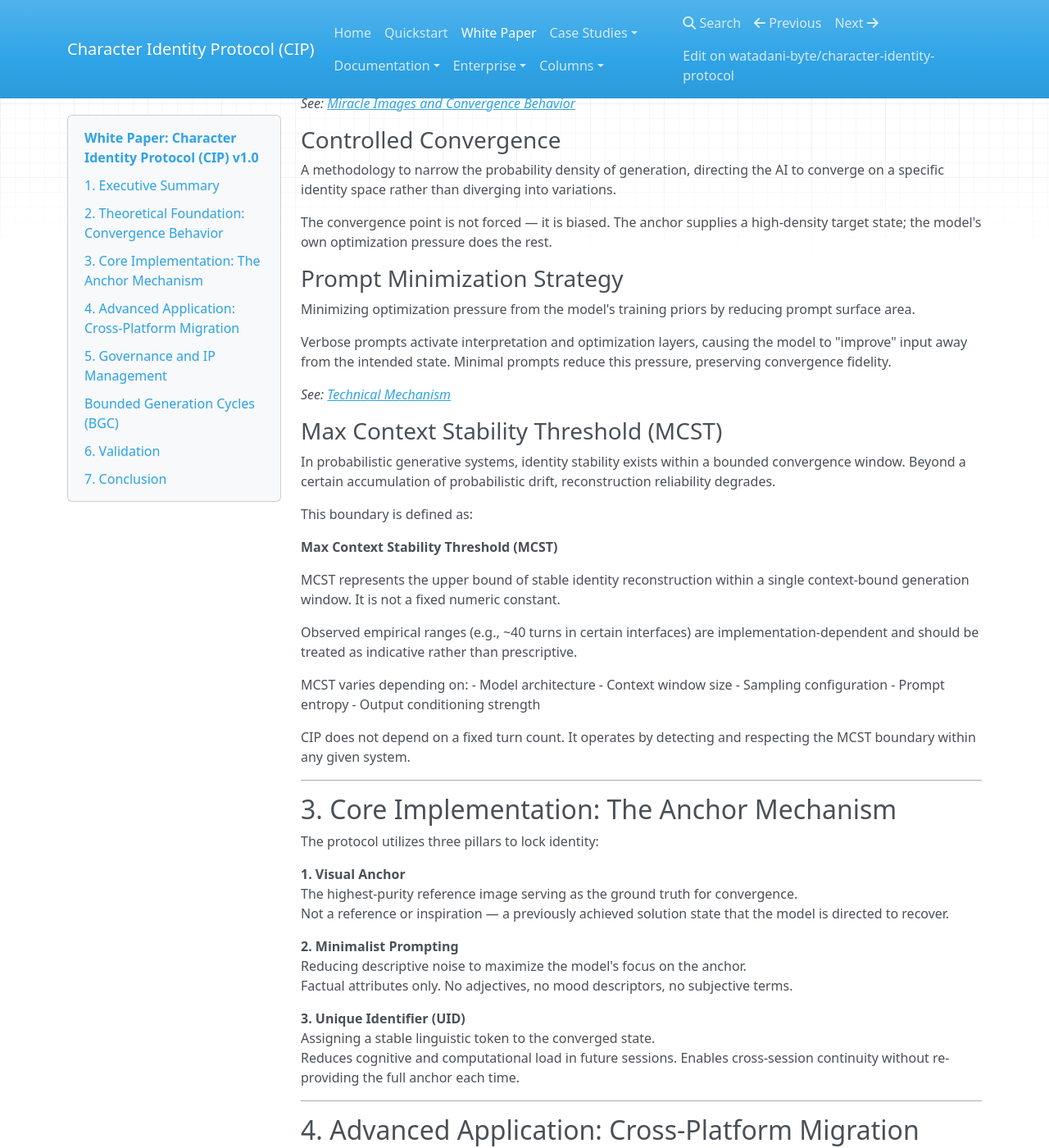
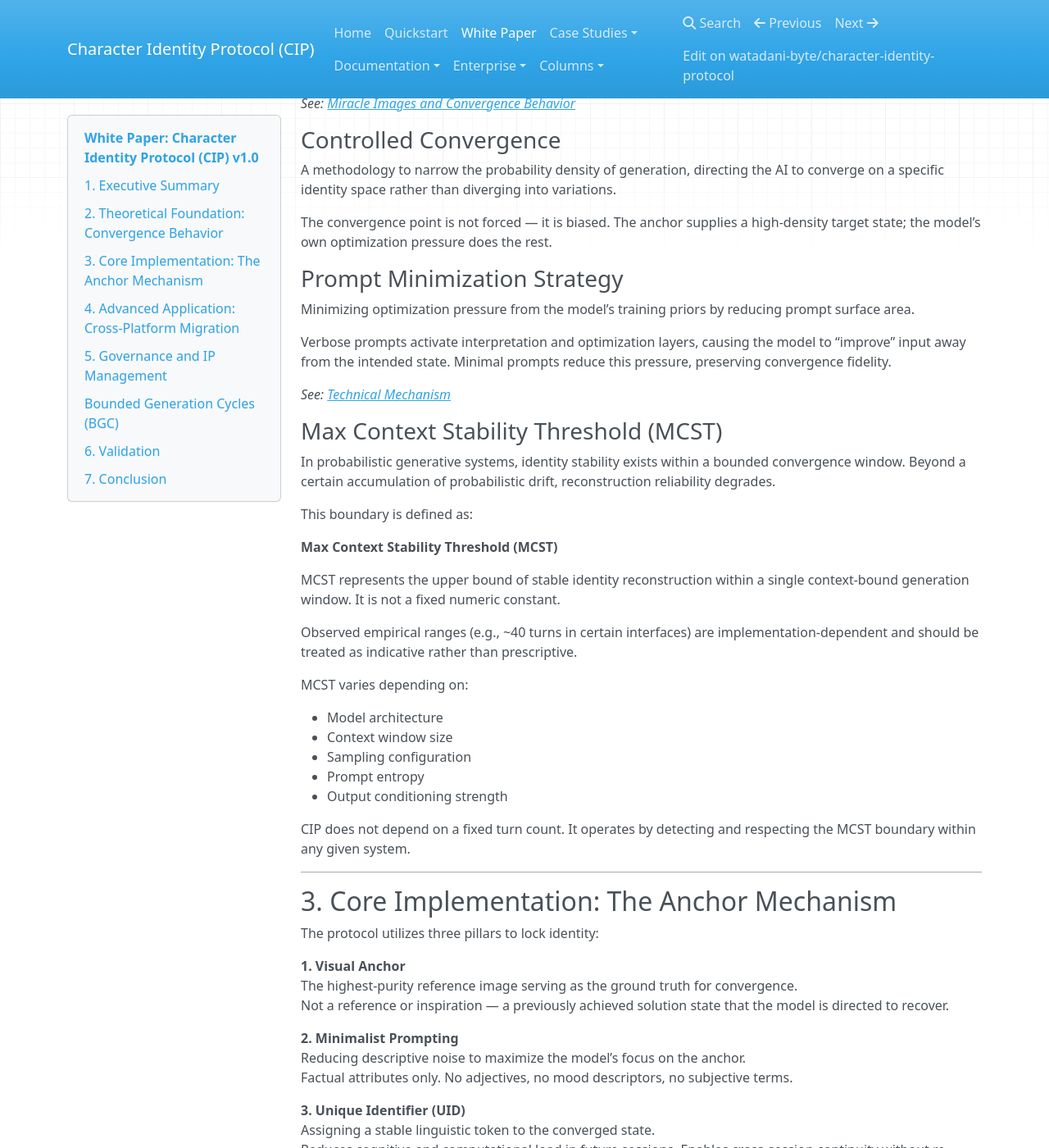
Before and after one commit to watadani-byte/character-identity-protocol, an MkDocs documentation site: the page built from docs/whitepaper_v1.md, in a window 1280 px wide and 1400 px high, scrolled down 1002 px. Shown: the whole window at 82% size. Built offline with MkDocs 1.6.1, drawn with Linux system fonts in a browser that asks for light colours; nearby versions of some CDN libraries; some of the changed text lies outside the part shown.

Commit message:
whitepaper_v1.md を更新

```diff
--- a/docs/whitepaper_v1.md
+++ b/docs/whitepaper_v1.md
@@ -5,7 +5,7 @@
 > This white paper reflects operational observations and validated production workflows.
 > It does not claim deterministic reproduction or internal model access.
 
----
+-----
 
 ## 1. Executive Summary
 
@@ -17,7 +17,7 @@ The Character Identity Protocol (CIP) defines a character not as a random output
 
 In style-defined identity domains (e.g., anime and franchise animation), rendering regime stability constitutes part of identity and is enforced under the same Quality Gate discipline.
 
----
+-----
 
 ## 2. Theoretical Foundation: Convergence Behavior
 
@@ -27,9 +27,9 @@ In style-defined identity domains (e.g., anime and franchise animation), renderi
 
 > *Operational note: Identity is governed through explicit validation constraints — gate criteria, threshold enforcement, and Hard Abort discipline — not asserted by descriptive claim alone.*
 
----
+-----
 
-### The "Miracle Image" Phenomenon
+### The “Miracle Image” Phenomenon
 
 High-purity outputs that emerge within the latent space are defined as **solution states** rather than random accidents.
 
@@ -41,13 +41,13 @@ These frames exhibit unusually high coherence — disproportionately finished re
 
 A methodology to narrow the probability density of generation, directing the AI to converge on a specific identity space rather than diverging into variations.
 
-The convergence point is not forced — it is biased. The anchor supplies a high-density target state; the model's own optimization pressure does the rest.
+The convergence point is not forced — it is biased. The anchor supplies a high-density target state; the model’s own optimization pressure does the rest.
 
 ### Prompt Minimization Strategy
 
-Minimizing optimization pressure from the model's training priors by reducing prompt surface area.
+Minimizing optimization pressure from the model’s training priors by reducing prompt surface area.
 
-Verbose prompts activate interpretation and optimization layers, causing the model to "improve" input away from the intended state. Minimal prompts reduce this pressure, preserving convergence fidelity.
+Verbose prompts activate interpretation and optimization layers, causing the model to “improve” input away from the intended state. Minimal prompts reduce this pressure, preserving convergence fidelity.
 
 *See: [Technical Mechanism](technical_mechanism.md)*
 
@@ -66,6 +66,7 @@ It is not a fixed numeric constant.
 Observed empirical ranges (e.g., ~40 turns in certain interfaces) are implementation-dependent and should be treated as indicative rather than prescriptive.
 
 MCST varies depending on:
+
 - Model architecture
 - Context window size
 - Sampling configuration
@@ -75,7 +76,7 @@ MCST varies depending on:
 CIP does not depend on a fixed turn count.
 It operates by detecting and respecting the MCST boundary within any given system.
 
----
+-----
 
 ## 3. Core Implementation: The Anchor Mechanism
 
@@ -86,20 +87,21 @@ The highest-purity reference image serving as the ground truth for convergence.
 Not a reference or inspiration — a previously achieved solution state that the model is directed to recover.
 
 **2. Minimalist Prompting**
-Reducing descriptive noise to maximize the model's focus on the anchor.
+Reducing descriptive noise to maximize the model’s focus on the anchor.
 Factual attributes only. No adjectives, no mood descriptors, no subjective terms.
 
 **3. Unique Identifier (UID)**
 Assigning a stable linguistic token to the converged state.
 Reduces cognitive and computational load in future sessions. Enables cross-session continuity without re-providing the full anchor each time.
 
----
+-----
 
 ## 4. Advanced Application: Cross-Platform Migration
 
-### 4.1 The "Lost Character" Problem
+### 4.1 The “Lost Character” Problem
 
 Identities often become lost due to:
+
 - Model architecture shifts (e.g., Stable Diffusion → DALL-E 3)
 - Session context expiration
 - Prompt drift across iterations
@@ -108,12 +110,12 @@ The original prompt no longer yields the same result. Increasing detail makes it
 
 ### 4.2 Solution: Recovery Framing
 
-**From "Recreation" to "Recovery"**
+**From “Recreation” to “Recovery”**
 
-By framing the request as recovery of a lost entity, the operator shifts the AI's optimization target.
+By framing the request as recovery of a lost entity, the operator shifts the AI’s optimization target.
 
-- "Recreate" → generate something similar → variation is acceptable
-- "Recover" → return to a specific prior state → convergence is required
+- “Recreate” → generate something similar → variation is acceptable
+- “Recover” → return to a specific prior state → convergence is required
 
 This framing biases the model toward alignment with the provided visual anchor rather than interpreting the prompt freely.
 
@@ -123,7 +125,7 @@ Successfully demonstrated in migrating a lost Stable Diffusion character into GP
 
 *Full procedure documented in Case 04: Cross-Platform Migration (publication pending rights confirmation)*
 
----
+-----
 
 ## 5. Governance and IP Management
 
@@ -147,13 +149,13 @@ Production metrics observed across case studies:
 
 *The following figures represent observational production-session averages and should not be interpreted as statistically validated benchmarks.*
 
-| Metric | Without Protocol | With Protocol |
-|--------|-----------------|---------------|
-| Identity preservation | 40–60% failure rate | <5% failure rate |
-| Wasted generations | ~50% | <5% |
-| Cross-platform migration | Trial and error | Systematic procedure |
+|Metric                  |Without Protocol   |With Protocol       |
+|------------------------|-------------------|--------------------|
+|Identity preservation   |40–60% failure rate|<5% failure rate    |
+|Wasted generations      |~50%               |<5%                 |
+|Cross-platform migration|Trial and error    |Systematic procedure|
 
-*Measurement notes: Observational estimates based on production sessions documented in case studies 01–07. "Failure" = human-judged identity gate failure (FaceGate or SkeletonGate or ProportionGate). No automated measurement was used. Platform: ChatGPT (GPT Image 1.5) unless otherwise noted. These are provisional figures; systematic cross-platform measurement has not been conducted.*
+*Measurement notes: Observational estimates based on production sessions documented in case studies 01–07. “Failure” = human-judged identity gate failure (FaceGate or SkeletonGate or ProportionGate). No automated measurement was used. Platform: ChatGPT (GPT Image 1.5) unless otherwise noted. These are provisional figures; systematic cross-platform measurement has not been conducted.*
 
 ### Measurement Disclosure
 
@@ -185,7 +187,7 @@ This dual-pass structure avoids both failure modes: AI-only judgment (high autom
 
 This design is consistent with ISO-aligned governance frameworks, where human authority and documented evidence coexist.
 
-In practice, operators frequently recognize identity convergence instantly — a moment often described as "this is it." Detailed reasoning follows afterwards: proportion integrity, silhouette balance, face/body style coherence, and rendering regime stability.
+In practice, operators frequently recognize identity convergence instantly — a moment often described as “this is it.” Detailed reasoning follows afterwards: proportion integrity, silhouette balance, face/body style coherence, and rendering regime stability.
 
 CIP formalizes this operational reality. Holistic recognition triggers inspection; inspection produces the documented explanation required for governance.
 
@@ -199,12 +201,15 @@ However, implementations may operationalize gates using quantitative measures.
 Illustrative examples:
 
 **FaceGate:**
+
 - Feature embedding cosine similarity ≥ 0.85 relative to anchor reference.
 
 **SkeletonGate:**
+
 - Keypoint deviation within predefined tolerance band.
 
 **ProportionGate:**
+
 - Ratio deviation below defined variance threshold.
 
 These values are examples only.
@@ -221,17 +226,17 @@ When a Quality Gate violation occurs, CIP mandates immediate Hard Abort.
 Following abort, recovery must proceed through structured re-binding:
 
 1. Roll back to the last verified Converged Anchor.
-2. Reset contextual accumulation (environment reset).
-3. Re-inject the anchor as the primary reconstruction stabilizer.
-4. Reset sampling configuration if applicable (temperature, seed, guidance scale).
-5. Resume generation under full Gate enforcement.
+1. Reset contextual accumulation (environment reset).
+1. Re-inject the anchor as the primary reconstruction stabilizer.
+1. Reset sampling configuration if applicable (temperature, seed, guidance scale).
+1. Resume generation under full Gate enforcement.
 
 This prevents probabilistic noise propagation and ensures that drift does not compound across cycles.
 
 Re-binding is not an optional optimization.
 It is a governance requirement within the CIP framework.
 
----
+-----
 
 ## Bounded Generation Cycles (BGC)
 
```
Also changed, not shown: other parts of docs/whitepaper_v1.md (+15 -15 lines).
